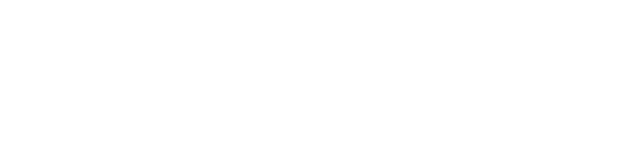
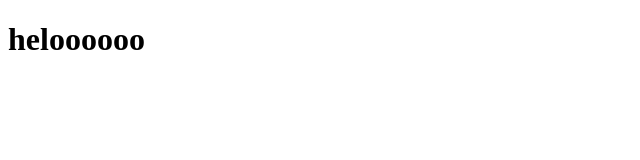
Before and after one commit to hanaahmed90/test1, a plain HTML site: page contact.html in a window 1280 px wide. Shown: the whole page, without its empty margins (0-640 px from the left). Drawn offline with Linux system fonts and the light colour scheme.

Commit message:
Update contact.html

```diff
--- a/contact.html
+++ b/contact.html
@@ -6,6 +6,6 @@
     <title>Document</title>
 </head>
 <body>
-
+    <h1> heloooooo </h1>
 </body>
 </html>
```
